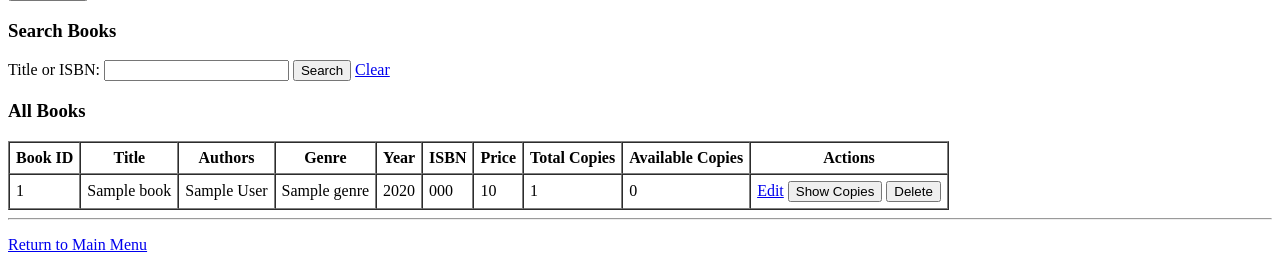
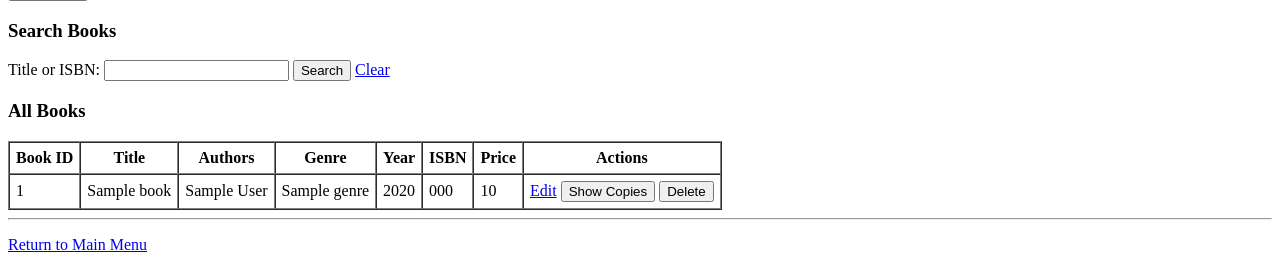
Before and after one commit to Nayana22552255/Nayana-PHP-works, a PHP site: page /index.php?page=books in a window 1280 px wide. Shown: the part 849-1119 px from the top of the page. Run offline with PHP 8.4, Linux system fonts and the light colour scheme; tables that the repository leaves empty or names only in its code hold one stand-in row (values such as "Sample post").

Commit message:
Added to library management

```diff
--- a/ui/library-management/index.php
+++ b/ui/library-management/index.php
@@ -544,13 +544,13 @@ if ($action === 'edit' && (isset($_GET['id']) || isset($_POST['id']))) {
         <p>No books found.</p>
     <?php else: ?>
         <table border="1" cellpadding="6" cellspacing="0">
-            <tr><th>Book ID</th><th>Title</th><th>Authors</th><th>Genre</th><th>Year</th><th>ISBN</th><th>Price</th><th>Total Copies</th><th>Available Copies</th><th>Actions</th></tr>
+            <tr><th>Book ID</th><th>Title</th><th>Authors</th><th>Genre</th><th>Year</th><th>ISBN</th><th>Price</th><th>Actions</th></tr>
             <?php foreach ($bookRows as $bookRow): ?>
                 <tr>
                     <td><?= e($bookRow['book_id']) ?></td><td><?= e($bookRow['title']) ?></td>
                     <td><?= e($bookRow['author_names'] ?? 'Not assigned') ?></td><td><?= e($bookRow['genre_name'] ?? 'Not assigned') ?></td>
                     <td><?= e($bookRow['publication_year']) ?></td><td><?= e($bookRow['isbn']) ?></td><td><?= e($bookRow['price']) ?></td>
-                    <td><?= e($bookRow['total_copies']) ?></td><td><?= e($bookRow['available_copies']) ?></td>
+
                     <td>
                         <a href="?page=books&action=edit&id=<?= e($bookRow['book_id']) ?>">Edit</a>
                         <form method="get" action="index.php" style="display:inline">
```
